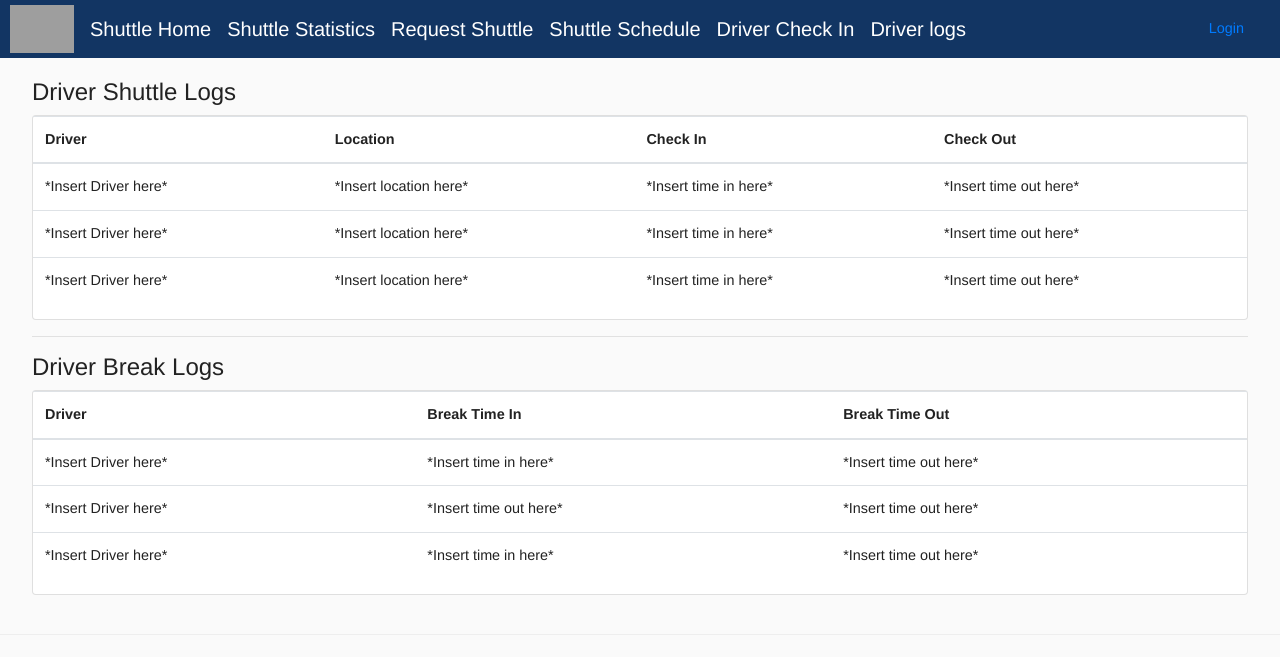
After one commit to betheluniversity/shuttle, a Python web app: template shuttle/templates/schedules/driver_logs.html in a window 1280 px wide. The commit adds this page. Shown: the top 657 px of the page. Run offline with Jinja, Linux system fonts and the light colour scheme; the template is opened without the code that fills it, so the values that code supplies are empty; some libraries are stand-ins or nearby versions; grey boxes are pictures that could not be loaded.

Commit message:
Add basic Driver Logs Template
Also adds in some comments

```diff
--- a/shuttle/schedules/__init__.py
+++ b/shuttle/schedules/__init__.py
@@ -18,3 +18,7 @@ class SchedulesView(FlaskView):
     @route('/driver-check-in')
     def check_in(self):
         return render_template('schedules/shuttle_driver_check_in.html')
+
+    @route('/driver-logs')
+    def logs(self):
+        return render_template('schedules/driver_logs.html')
--- a/shuttle/templates/nav.html
+++ b/shuttle/templates/nav.html
@@ -6,6 +6,7 @@
         <a class="navbar-brand" href="{{ url_for('SchedulesView:request') }}"><span class="txt-underline">Request Shuttle</span></a>
         <a class="navbar-brand" href="{{ url_for('SchedulesView:schedule') }}"><span class="txt-underline">Shuttle Schedule</span></a>
         <a class="navbar-brand" href="{{ url_for('SchedulesView:check_in') }}"><span class="txt-underline">Driver Check In</span></a>
+        <a class="navbar-brand" href="{{ url_for('SchedulesView:logs') }}"><span class="txt-underline">Driver logs</span></a>
     </a>
 
     <button class="navbar-toggler" type="button" data-toggle="collapse" data-target="#navbarSupportedContent"
--- /dev/null
+++ b/shuttle/templates/schedules/driver_logs.html
@@ -0,0 +1,72 @@
+{% extends 'shuttle_base.html' %}
+<!-- TODO: Make only viewable by admins/drivers. Make logs real data -->
+<!-- TODO: Maybe reset data after every day and send report to driver supervisors -->
+<title>Shuttle | {% block page_title %}Driver Logs{% endblock %}</title>
+{% block body_content %}
+<!-- TODO: Use for loop to fill table with values. Set it up to send info as txt file? Maybe sort tables by driver -->
+    <h4>Driver Shuttle Logs</h4>
+    <div class="card">
+        <table class="table table-hover">
+            <thead>
+            <tr>
+                <th scope="col">Driver</th>
+                <th scope="col">Location</th>
+                <th scope="col">Check In</th>
+                <th scope="col">Check Out</th>
+            </tr>
+            </thead>
+            <tbody>
+                <tr>
+                    <td class="driver">*Insert Driver here*</td>
+                    <td class="location">*Insert location here*</td>
+                    <td class="check-in">*Insert time in here*</td>
+                    <td class="check-out">*Insert time out here*</td>
+                </tr>
+                <tr>
+                    <td class="driver">*Insert Driver here*</td>
+                    <td class="location">*Insert location here*</td>
+                    <td class="check-in">*Insert time in here*</td>
+                    <td class="check-out">*Insert time out here*</td>
+                </tr>
+                <tr>
+                    <td scope="driver">*Insert Driver here*</td>
+                    <td scope="location">*Insert location here*</td>
+                    <td class="check-in">*Insert time in here*</td>
+                    <td class="check-out">*Insert time out here*</td>
+                </tr>
+            </tbody>
+        </table>
+    </div>
+    <hr>
+    <h4>Driver Break Logs</h4>
+    <div class="card">
+        <table class="table table-hover">
+            <thead>
+            <tr>
+                <th scope="col">Driver</th>
+                <th scope="col">Break Time In</th>
+                <th scope="col">Break Time Out</th>
+            </tr>
+            </thead>
+            <tbody>
+                <tr>
+                    <td class="driver">*Insert Driver here*</td>
+                    <td class="check-in-break">*Insert time in here*</td>
+                    <td class="check-out-break">*Insert time out here*</td>
+                </tr>
+                <tr>
+                    <td scope="driver">*Insert Driver here*</td>
+                    <td class="check-in-break">*Insert time out here*</td>
+                    <td class="check-out-break">*Insert time out here*</td>
+                </tr>
+                <tr>
+                    <td scope="driver">*Insert Driver here*</td>
+                    <td class="check-in-break">*Insert time in here*</td>
+                    <td class="check-out-break">*Insert time out here*</td>
+                </tr>
+            </tbody>
+        </table>
+    </div>
+
+
+{% endblock %}
--- a/shuttle/templates/schedules/request_shuttle.html
+++ b/shuttle/templates/schedules/request_shuttle.html
@@ -1,6 +1,6 @@
 {% extends 'shuttle_base.html' %}
-<!--TODO: Restrict roles to Bethel people-->
-<!--TODO: Have actual locations and times for Bethel shuttle. Also actual waitlist numbers-->
+<!-- TODO: Restrict roles to Bethel people -->
+<!-- TODO: Have actual locations and times for Bethel shuttle. Also actual waitlist numbers -->
 <title>Shuttle | {% block page_title %}Request{% endblock %}</title>
 {% block body_content %}
 
--- a/shuttle/templates/schedules/shuttle_driver_check_in.html
+++ b/shuttle/templates/schedules/shuttle_driver_check_in.html
@@ -1,6 +1,8 @@
 {% extends 'shuttle_base.html' %}
+<!-- TODO: add in actual locations/ make submit buttons work/ select next location after submitting so it is easier for drivers -->
+{% block body_content %}
+<title>Shuttle | {% block page_title %}Driver Check In{% endblock %}</title>
 
-{% block body_content %}
     <div class="center-page">
         <h4>Leaving from:</h4>
         <div class="dropdown">
@@ -35,4 +37,5 @@
     <div class="center-page">
        <h4>Current status:<span class="badge badge-light">*Insert "on break"/"working"*</span></h4>
     </div>
+
 {% endblock %}
--- a/shuttle/templates/schedules/shuttle_schedules.html
+++ b/shuttle/templates/schedules/shuttle_schedules.html
@@ -1,7 +1,8 @@
 {% extends 'shuttle_base.html' %}
-<!--Use actual google sheets to update. Make only viewable by Admins-->
+<!-- TODO: Use actual google sheets to update. Make only viewable by Admins -->
     <title>Shuttle | {% block page_title %}Schedule{% endblock %}</title>
 {% block body_content %}
+
     <div class="center-page">
         <h4>Bethel Shuttle Schedule From Google Sheets</h4>
     </div>
--- a/shuttle/templates/schedules/shuttle_stats.html
+++ b/shuttle/templates/schedules/shuttle_stats.html
@@ -2,6 +2,7 @@
 <!--TODO: add actual schedule and past and future route locations/times-->
 <title>Shuttle | {% block page_title %}Statistics{% endblock %}</title>
 {% block body_content %}
+
     <div class="row">
         <div class="col">
             <div class="card">
@@ -34,4 +35,5 @@
             </div>
         </div>
     </div>
+
 {% endblock %}
```
